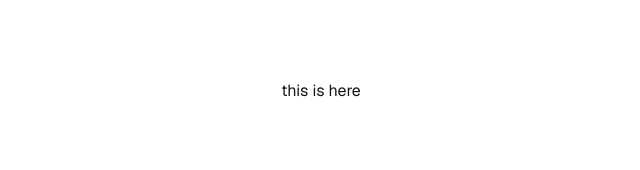
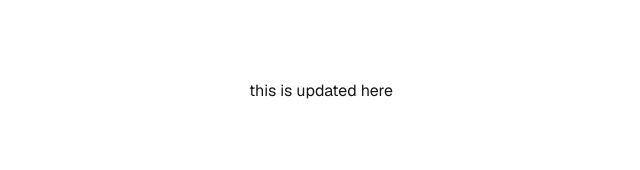
Before and after one commit to RonithPR16/test-merge-branches, a Next.js app: page / in a window 1280 px wide. Shown: the top 170 px of the page, without its empty margins (319-959 px from the left). Built offline with nearby package versions, Linux system fonts and the light colour scheme.

Commit message:
Added updated changes

```diff
--- a/app/page.tsx
+++ b/app/page.tsx
@@ -3,7 +3,7 @@ import styles from "./page.module.css";
 export default function Home() {
   return (
     <div className={styles.page}>
-      <p>this is here</p>
+      <p>this is updated here</p>
     </div>
   );
 }
```
